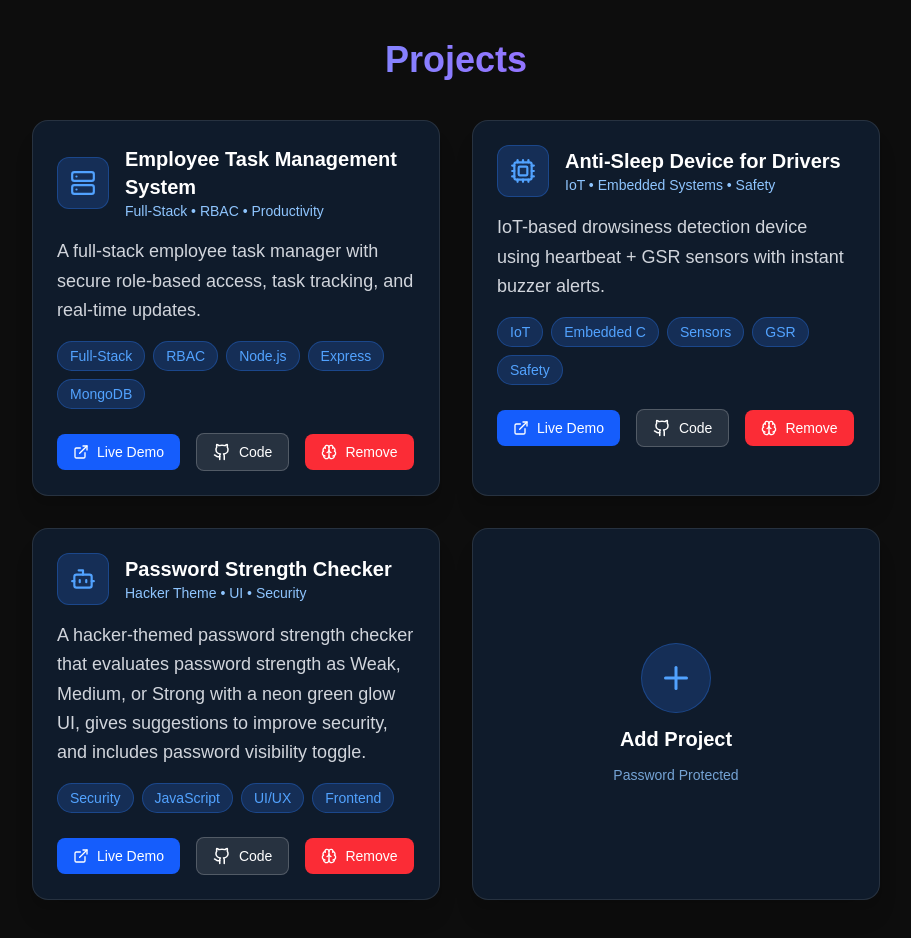
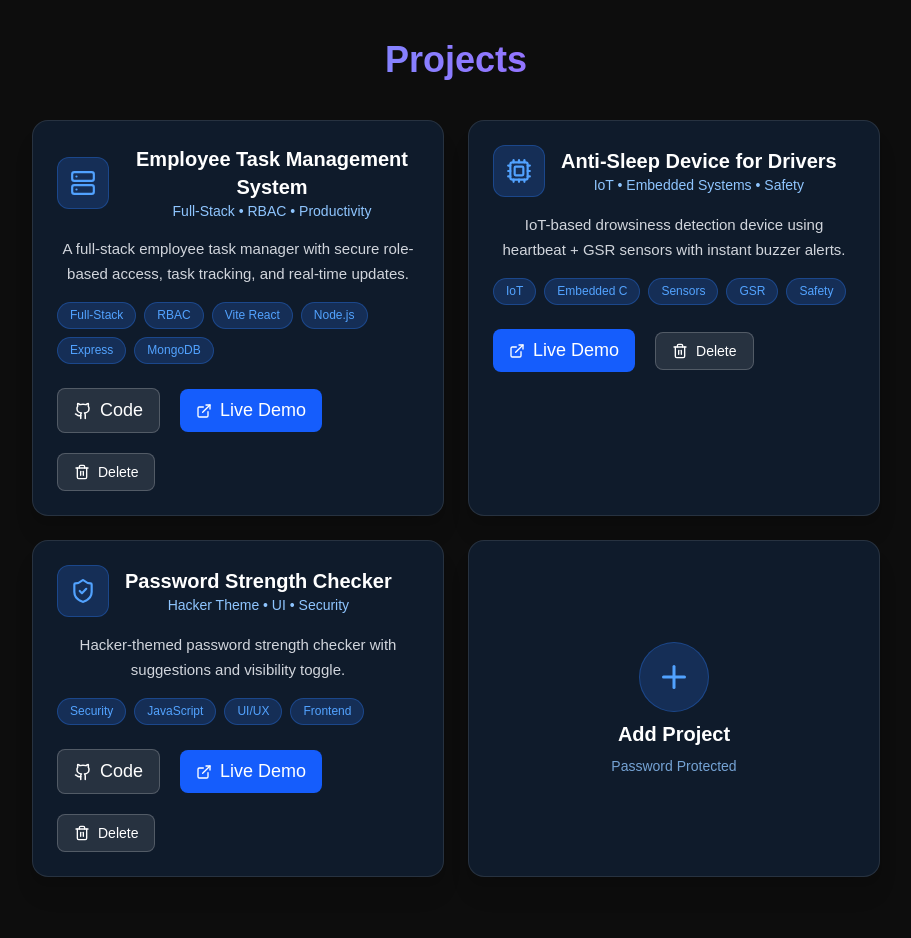
Before and after one commit to Aryanjadhav31/Aryan_portfolio, a React (Vite) app: page / in a window 1280 px wide. Shown: the part 1940-2878 px from the top of the page, without its empty margins (184-1095 px from the left). Built offline with nearby package versions, Linux system fonts and the light colour scheme.

Commit message:
Fixed problem9

```diff
--- a/src/sections/Projects.jsx
+++ b/src/sections/Projects.jsx
@@ -1,13 +1,4 @@
-import {
-  Code,
-  Cpu,
-  Bot,
-  Github,
-  ExternalLink,
-  Server,
-  Brain,
-  Plus,
-} from "lucide-react";
+import { Code, Cpu, Bot, Github, ExternalLink, Server, Brain, ShieldCheck, Coffee, Cloud, Database, Plus, Trash2 } from "lucide-react";
 import { useState } from "react";
 
 export default function Projects() {
@@ -17,12 +8,11 @@ export default function Projects() {
       subtitle: "Full-Stack • RBAC • Productivity",
       description:
         "A full-stack employee task manager with secure role-based access, task tracking, and real-time updates.",
-      tags: ["Full-Stack", "RBAC", "Node.js", "Express", "MongoDB"],
+      tags: ["Full-Stack", "RBAC", "Vite React", "Node.js", "Express", "MongoDB"],
       live: "https://project1-neon-two.vercel.app/login",
       github: "https://github.com/Aryanjadhav31/Employee-Management-System",
       icon: Server,
     },
-
     {
       title: "Anti-Sleep Device for Drivers",
       subtitle: "IoT • Embedded Systems • Safety",
@@ -32,21 +22,22 @@ export default function Projects() {
       live: "https://youtu.be/7m-och_n2G0?si=31MzQUNYFQpHPYzK",
       icon: Cpu,
     },
-
     {
       title: "Password Strength Checker",
       subtitle: "Hacker Theme • UI • Security",
       description:
-        "A hacker-themed password strength checker that evaluates password strength as Weak, Medium, or Strong with a neon green glow UI, gives suggestions to improve security, and includes password visibility toggle.",
+        "Hacker-themed password strength checker with suggestions and visibility toggle.",
       tags: ["Security", "JavaScript", "UI/UX", "Frontend"],
       live: "#",
       github: "https://github.com/Aryanjadhav31/Password_strength_checker",
-      icon: Bot,
+      icon: ShieldCheck,
     },
   ];
 
   const [projects, setProjects] = useState(initialProjects);
-  const [showForm, setShowForm] = useState(false);
+  const [showAddForm, setShowAddForm] = useState(false);
+  const [showDeleteModal, setShowDeleteModal] = useState(false);
+  const [deleteIndex, setDeleteIndex] = useState(null);
   const [password, setPassword] = useState("");
   const [formData, setFormData] = useState({
     title: "",
@@ -57,7 +48,7 @@ export default function Projects() {
     github: "",
   });
 
-  const correctPassword = "aryan123"; // YOU CAN CHANGE THIS
+  const correctPassword = "aryan123";
 
   const handleAddProject = () => {
     if (password !== correctPassword) {
@@ -66,113 +57,106 @@ export default function Projects() {
     }
 
     const newProject = {
-      ...formData,
+      title: formData.title,
+      subtitle: formData.subtitle,
+      description: formData.description,
       tags: formData.tags.split(",").map((t) => t.trim()),
+      live: formData.live,
+      github: formData.github,
       icon: Code,
     };
 
     setProjects([...projects, newProject]);
-    setShowForm(false);
+    setShowAddForm(false);
     setPassword("");
-    setFormData({
-      title: "",
-      subtitle: "",
-      description: "",
-      tags: "",
-      live: "",
-      github: "",
-    });
+    setFormData({ title: "", subtitle: "", description: "", tags: "", live: "", github: "" });
   };
 
-  const handleRemoveProject = (index) => {
-    const pass = prompt("Enter password to remove project:");
-    if (pass !== correctPassword) {
-      alert("Wrong Password! ❌ Project not deleted.");
+  const handleDeleteRequest = (index) => {
+    setDeleteIndex(index);
+    setShowDeleteModal(true);
+    setPassword("");
+  };
+
+  const handleDeleteProject = () => {
+    if (password !== correctPassword) {
+      alert("Incorrect Password ❌");
       return;
     }
 
-    setProjects(projects.filter((_, i) => i !== index));
+    setProjects(projects.filter((_, i) => i !== deleteIndex));
+    setShowDeleteModal(false);
   };
 
   return (
-    <section id="projects" className="px-6 py-20 md:px-20">
-
+    <section id="projects" className="w-full px-5 py-16 sm:px-6 md:px-20 mb-14">
       <h2 className="mb-10 text-4xl font-bold text-center text-transparent bg-linear-to-r from-blue-400 to-purple-500 bg-clip-text">
         Projects
       </h2>
 
-      {/* GRID 2 PER ROW */}
-      <div className="grid gap-8 md:grid-cols-2">
+      {/* GRID 2 PER ROW ON ALL BIG SCREENS - 1 ON SMALL */}
+      <div className="grid gap-6 sm:grid-cols-1 md:grid-cols-2 xl:grid-cols-2">
         {projects.map((p, index) => {
           const Icon = p.icon;
-
           return (
             <div
               key={index}
-              className="p-6 bg-[#0F1B2B] rounded-2xl shadow-xl border border-white/10 text-left"
+              className="w-full max-w-[400px] sm:max-w-[420px] md:max-w-full bg-[#0F1B2B] rounded-2xl p-6 shadow-xl border border-white/10 mx-auto md:mx-0"
             >
               <div className="flex items-center gap-4 mb-4">
                 <div className="p-3 border rounded-xl bg-blue-500/20 border-blue-500/30">
                   <Icon size={26} className="text-blue-400" />
                 </div>
-
                 <div>
-                  <h3 className="text-xl font-semibold text-white">
-                    {p.title}
-                  </h3>
-                  <p className="text-sm text-blue-300">{p.subtitle}</p>
+                  <h3 className="text-xl font-semibold text-white sm:text-[22px] md:text-xl">{p.title}</h3>
+                  <p className="text-sm text-blue-300 sm:text-[14px]">{p.subtitle}</p>
                 </div>
               </div>
-
-              <p className="mt-2 leading-relaxed text-gray-300">
-                {p.description}
-              </p>
-
-              <div className="flex flex-wrap gap-2 mt-4">
+              <p className="mt-3 text-gray-300 leading-relaxed sm:text-[15px] md:text-gray-300">{p.description}</p>
+              <div className="flex flex-wrap justify-center gap-2 mt-4 sm:justify-start">
                 {p.tags.map((tag, i) => (
                   <span
                     key={i}
-                    className="px-3 py-1 text-sm text-blue-400 border rounded-full bg-blue-500/20 border-blue-500/30"
+                    className="px-3 py-1 text-sm sm:text-[12px] text-blue-400 border rounded-full bg-blue-500/20 border-blue-500/30"
                   >
                     {tag}
                   </span>
                 ))}
               </div>
-
-              <div className="flex items-center gap-4 mt-6">
-                <a
-                  href={p.live}
-                  target="_blank"
-                  className="flex items-center gap-2 px-4 py-2 text-sm font-medium text-white transition bg-blue-600 rounded-lg hover:bg-blue-700"
+              <div className="flex flex-wrap items-center justify-center gap-4 mt-6 sm:justify-start md:gap-5">
+                {p.github && (
+                  <a
+                    href={p.github}
+                    target="_blank"
+                    className="flex items-center gap-2 px-4 py-2 text-white transition border rounded-lg bg-white/10 border-white/20 hover:bg-white/20"
+                  >
+                    <Github size={18}/> Code
+                  </a>
+                )}
+                {p.live && (
+                  <a
+                    href={p.live}
+                    target="_blank"
+                    className="flex items-center gap-2 px-4 py-2 text-white transition bg-blue-600 rounded-lg hover:bg-blue-700"
+                  >
+                    <ExternalLink size={16}/> Live Demo
+                  </a>
+                )}
+                <button
+                  onClick={() => handleDeleteRequest(index)}
+                  className="flex items-center gap-1 px-4 py-2 text-sm text-white transition border rounded-lg sm:gap-2 border-white/20 bg-white/10 hover:bg-white/20"
                 >
-                  <ExternalLink size={16} /> Live Demo
-                </a>
-
-                <a
-                  href={p.github}
-                  target="_blank"
-                  className="flex items-center gap-2 px-4 py-2 text-sm font-medium text-white transition border rounded-lg bg-white/10 border-white/20 hover:bg-white/20"
-                >
-                  <Github size={18} /> Code
-                </a>
-
-                {/* REMOVE BUTTON WITH PASSWORD */}
-                <button
-                  onClick={() => handleRemoveProject(index)}
-                  className="flex items-center gap-2 px-4 py-2 text-sm font-medium text-white transition bg-red-500 rounded-lg hover:bg-red-600"
-                >
-                  <Brain size={16} /> Remove
+                  <Trash2 size={16}/> Delete
                 </button>
               </div>
-
             </div>
           );
         })}
 
-        {/* ADD PROJECT BOX */}
+        {/* ADD PROJECT CARD */}
         <div
-          onClick={() => setShowForm(true)}
-          className="flex flex-col items-center justify-center gap-3 p-8 cursor-pointer bg-[#0F1B2B] rounded-2xl border border-white/10 shadow-xl hover:bg-blue-500/10 transition"
+          onClick={() => setShowAddForm(true)}
+          className="w-full max-w-[400px] sm:max-w-[420px] flex flex-col items-center justify-center gap-2 p-7 cursor-pointer bg-[#0F1B2B] rounded-2xl border border-white/10 shadow-xl hover:bg-white/5 transition mx-auto"
         >
           <div className="p-4 border rounded-full bg-blue-500/20 border-blue-500/30">
             <Plus size={36} className="text-blue-400" />
@@ -180,16 +164,13 @@ export default function Projects() {
           <p className="text-xl font-semibold text-white">Add Project</p>
           <p className="text-sm text-blue-300 opacity-80">Password Protected</p>
         </div>
-
       </div>
 
-      {/* POPUP FORM */}
-      {showForm && (
-        <div className="fixed inset-0 z-50 flex items-center justify-center bg-black/70 backdrop-blur-sm">
-          <div className="w-full max-w-lg p-6 bg-[#f5f7fa] text-gray-900 rounded-2xl shadow-2xl border border-gray-300">
-
-            <h3 className="mb-4 text-2xl font-semibold">Add New Project</h3>
-
+      {/* ADD FORM MODAL */}
+      {showAddForm && (
+        <div className="fixed inset-0 z-50 flex items-center justify-center px-5 bg-black/70 backdrop-blur-sm">
+          <div className="w-full max-w-[420px] md:max-w-lg bg-[#0F1B2B] rounded-2xl p-6 shadow-2xl border border-white/20">
+            <h3 className="mb-4 text-2xl font-semibold text-center text-white">Add New Project</h3>
             <input
               type="password"
               placeholder="Enter password"
@@ -197,83 +178,90 @@ export default function Projects() {
               value={password}
               onChange={(e) => setPassword(e.target.value)}
             />
-
             <input
               type="text"
               placeholder="Project Title"
               className="w-full p-3 mb-3 text-gray-800 bg-white border border-gray-300 rounded-lg"
-              value={formData.title}
-              onChange={(e) =>
-                setFormData({ ...formData, title: e.target.value })
-              }
+              onChange={(e) => setFormData({ ...formData, title: e.target.value })}
             />
-
             <input
               type="text"
               placeholder="Subtitle"
               className="w-full p-3 mb-3 text-gray-800 bg-white border border-gray-300 rounded-lg"
-              value={formData.subtitle}
-              onChange={(e) =>
-                setFormData({ ...formData, subtitle: e.target.value })
-              }
+              onChange={(e) => setFormData({ ...formData, subtitle: e.target.value })}
             />
-
             <textarea
               placeholder="Description"
+              className="w-full p-3 mb-3 text-gray-800 bg-white border border-gray-300 rounded-lg"
               rows="3"
-              className="w-full p-3 mb-3 text-gray-800 bg-white border border-gray-300 rounded-lg"
-              value={formData.description}
-              onChange={(e) =>
-                setFormData({ ...formData, description: e.target.value })
-              }
+              onChange={(e) => setFormData({ ...formData, description: e.target.value })}
             ></textarea>
-
             <input
               type="text"
               placeholder="Tags (comma separated)"
               className="w-full p-3 mb-3 text-gray-800 bg-white border border-gray-300 rounded-lg"
-              value={formData.tags}
-              onChange={(e) =>
-                setFormData({ ...formData, tags: e.target.value })
-              }
+              onChange={(e) => setFormData({ ...formData, tags: e.target.value })}
             />
-
             <input
               type="text"
               placeholder="Live Link"
               className="w-full p-3 mb-3 text-gray-800 bg-white border border-gray-300 rounded-lg"
-              value={formData.live}
-              onChange={(e) =>
-                setFormData({ ...formData, live: e.target.value })
-              }
+              onChange={(e) => setFormData({ ...formData, live: e.target.value })}
             />
-
             <input
               type="text"
               placeholder="GitHub Link"
               className="w-full p-3 mb-3 text-gray-800 bg-white border border-gray-300 rounded-lg"
-              value={formData.github}
-              onChange={(e) =>
-                setFormData({ ...formData, github: e.target.value })
-              }
+              onChange={(e) => setFormData({ ...formData, github: e.target.value })}
             />
-
-            <div className="flex justify-between mt-4">
+            <div className="flex justify-between gap-3 mt-4">
               <button
-                onClick={() => setShowForm(false)}
-                className="px-4 py-2 text-white transition bg-red-500 rounded-lg hover:bg-red-600"
+                onClick={() => setShowAddForm(false)}
+                className="w-1/2 p-2 text-white transition border rounded-lg sm:p-3 border-white/20 bg-white/10 hover:bg-white/20"
               >
                 Cancel
               </button>
 
               <button
                 onClick={handleAddProject}
-                className="px-4 py-2 text-white transition bg-blue-600 rounded-lg hover:bg-blue-700"
+                className="w-1/2 p-2 text-white transition bg-blue-600 rounded-lg sm:p-3 hover:bg-blue-700"
               >
                 Add Project
               </button>
             </div>
+          </div>
+        </div>
+      )}
 
+      {/* DELETE CONFIRM MODAL */}
+      {showDeleteModal && (
+        <div className="fixed inset-0 z-50 flex items-center justify-center px-5 bg-black/70 backdrop-blur-sm">
+          <div className="w-full max-w-[420px] sm:max-w-md md:max-w-lg bg-[#0F1B2B] rounded-xl p-6 shadow-xl border border-white/20">
+            <h3 className="mb-3 text-xl font-bold text-center text-white">Delete Project?</h3>
+
+            <input
+              type="password"
+              placeholder="Enter password to delete"
+              className="w-full p-3 mb-4 text-gray-800 bg-white border border-gray-300 rounded-lg"
+              value={password}
+              onChange={(e) => setPassword(e.target.value)}
+            />
+
+            <div className="flex gap-3">
+              <button
+                onClick={() => setShowDeleteModal(false)}
+                className="w-1/2 p-2 text-white transition border rounded-lg sm:p-3 border-white/20 bg-white/10 hover:bg-white/20"
+              >
+                Cancel
+              </button>
+
+              <button
+                onClick={handleDeleteProject}
+                className="w-1/2 p-2 text-white transition bg-red-600 rounded-lg sm:p-3 hover:bg-red-700"
+              >
+                Delete
+              </button>
+            </div>
           </div>
         </div>
       )}
```
